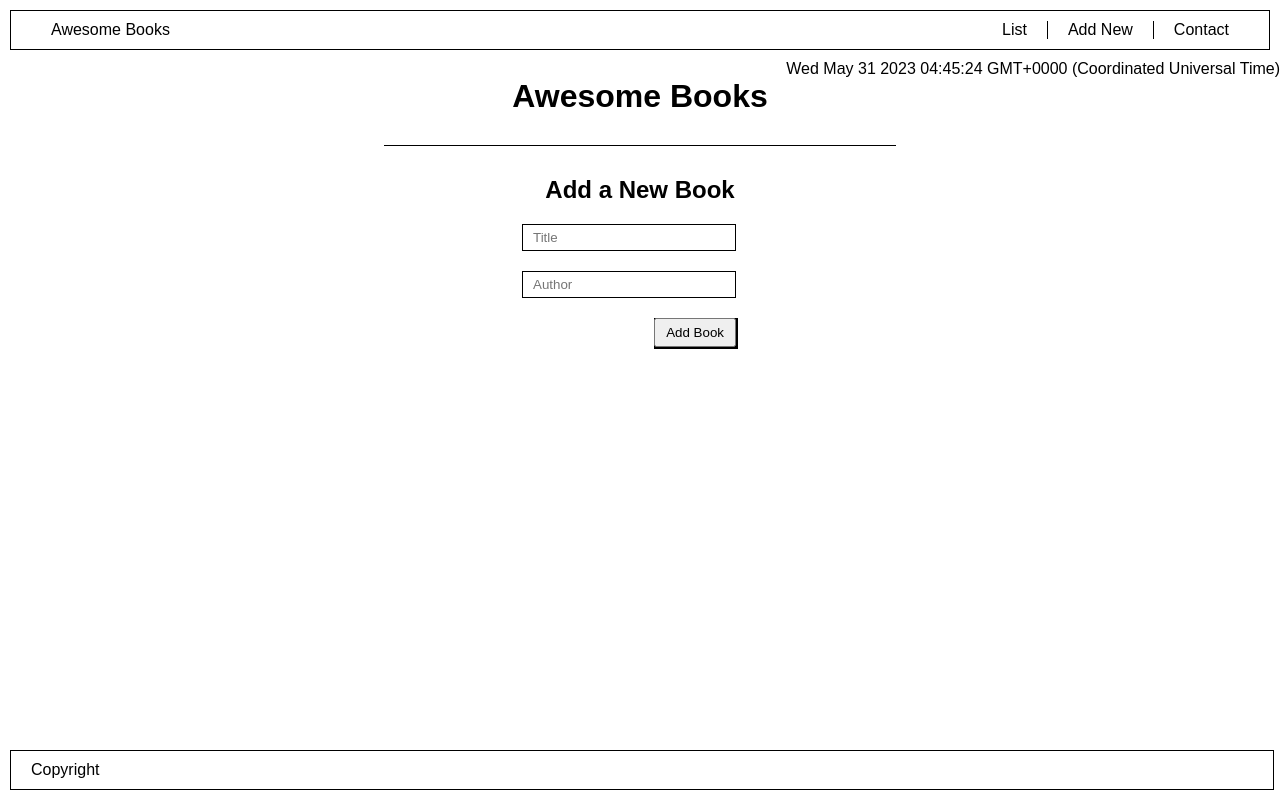
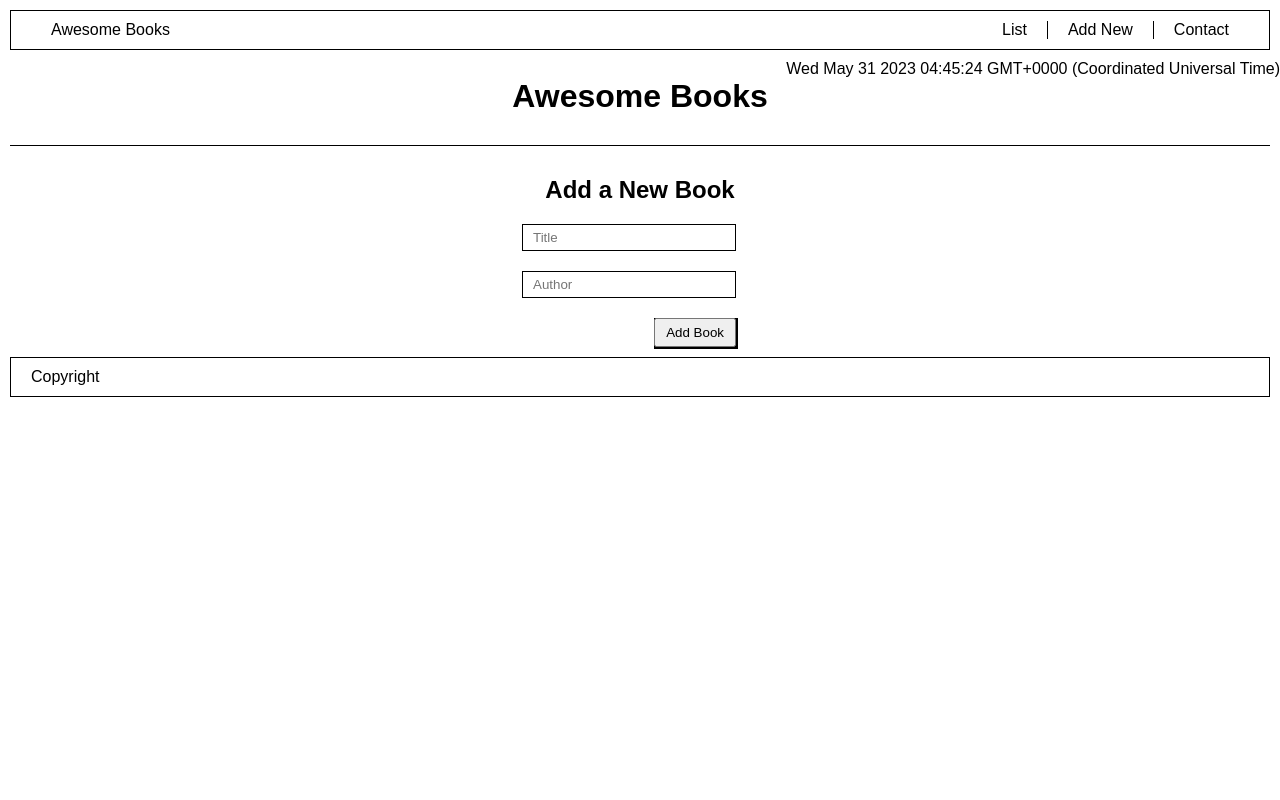
Before and after one commit to Luffytaro22/Awesome-books, a plain HTML site: page index.html in a window 1280 px wide. Drawn offline with Linux system fonts and the light colour scheme; a web font is replaced by a local one.

Commit message:
Modified the styles in the footer

```diff
--- a/styles.css
+++ b/styles.css
@@ -41,10 +41,7 @@ header {
 }
 
 footer {
-  position: absolute;
-  bottom: 0;
   border: 1px solid black;
-  width: 97vw;
   margin: 10px 10px;
   padding: 10px 0;
   padding-left: 20px;
@@ -69,7 +66,7 @@ footer {
   flex-direction: column;
   border: 1px solid black;
   border-bottom: none;
-  margin: 30px 30%;
+  margin: 30px 10px;
 }
 
 .books {
```
